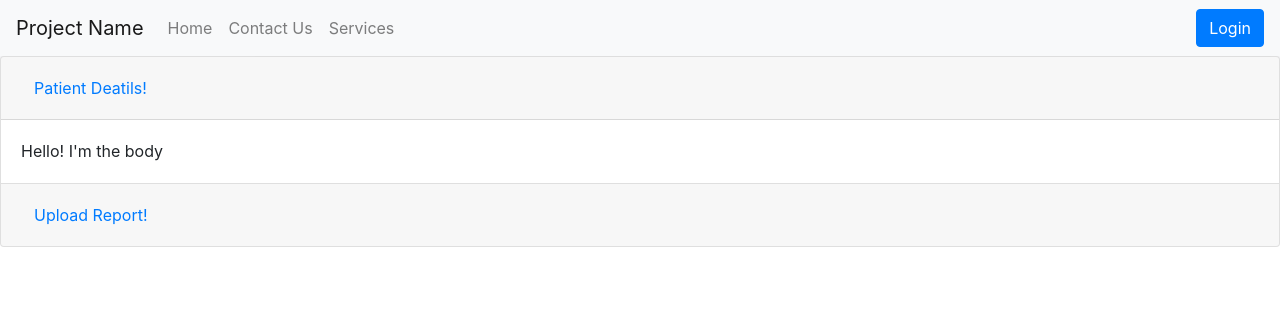
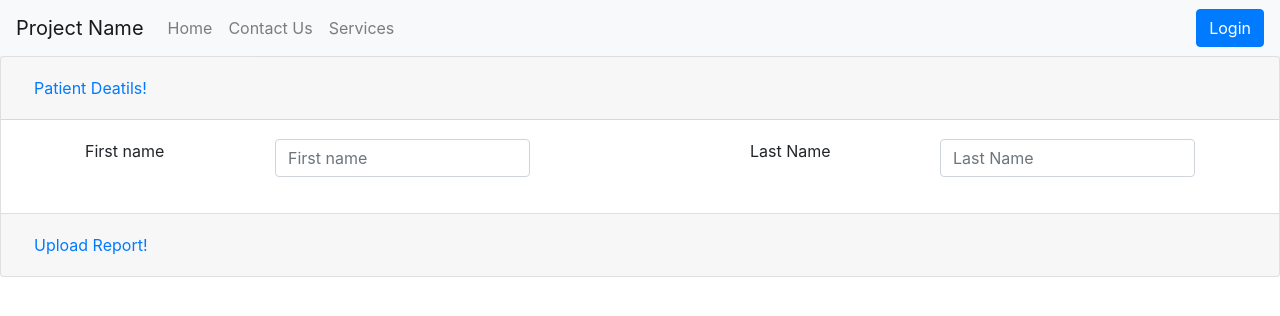
Before and after one commit to akshayp2/Medical-History-Management, a React (Create React App) app in the folder client/: page /persondetail/1 in a window 1280 px wide. Shown: the top 316 px of the page. Built offline with nearby package versions, Linux system fonts and the light colour scheme; a web font is replaced by a local one.

Commit message:
Patient Deatils

```diff
--- a/client/src/components/personDetails.js
+++ b/client/src/components/personDetails.js
@@ -1,11 +1,15 @@
 import { useEffect,useState} from "react";
 import React, { Component } from 'react';
-import { Button,Accordion,Card,Form } from 'react-bootstrap';
+import { Button,Accordion,Card,Form} from 'react-bootstrap';
+import { GrStatusPlaceholder } from "react-icons/gr";
+
+
 function PersonDetails(){
     const [open, setOpen] = useState(false);
 useEffect(()=>{
     console.log('location ',window.location);
 })
+
 return (
 
     <Accordion defaultActiveKey="0">
@@ -16,7 +20,37 @@ return (
         </Accordion.Toggle>
       </Card.Header>
       <Accordion.Collapse eventKey="0">
-        <Card.Body>Hello! I'm the body</Card.Body>
+        <Card.Body>
+            <form className="container" style={{paddig:"5px"}}>
+
+            <div className="row">
+                    <div className="col-xs-6 col-sm-6 col-md-2">
+                        <div className="form-group">
+                            <label>First name</label>
+
+                        </div>
+                    </div>
+                    <div className="col-xs-6 col-sm-6 col-md-3">
+                        <div className="form-group">
+
+                            <input type="text" name="lname" className="form-control" placeholder="First name" />
+                        </div>
+                    </div><div  className="col-xs-6 col-sm-6 col-md-2"></div>
+                    <div className="col-xs-6 col-sm-6 col-md-2">
+                        <div className="form-group">
+                            <label>Last Name</label>
+
+                        </div>
+                    </div> <div className="col-xs-6 col-sm-6 col-md-3">
+                        <div className="form-group">
+
+                            <input type="text" name="lname" className="form-control" placeholder="Last Name" />
+                        </div>
+                    </div>
+                </div>
+
+            </form>
+        </Card.Body>
       </Accordion.Collapse>
     </Card>
     <Card>
```
